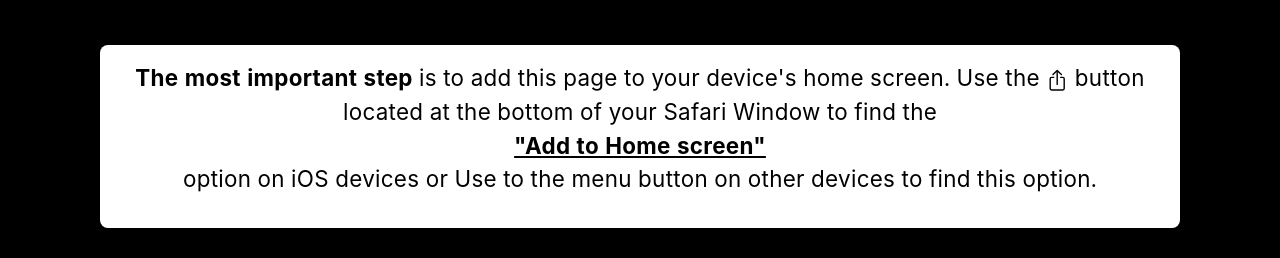
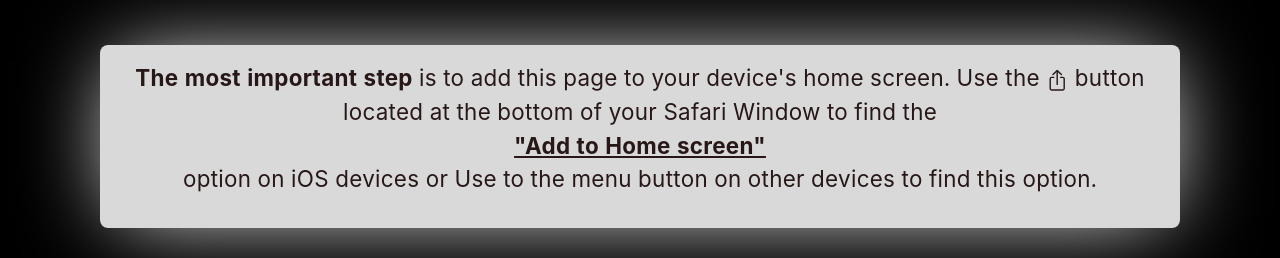
Before and after one commit to cs50victor/easiersave, a Gatsby site: page / in a window 1280 px wide. Shown: the part 694-952 px from the top of the page. Built offline with nearby package versions, Linux system fonts and the light colour scheme; Gatsby itself is replaced by a stand-in of ours.

Commit message:
finished mvp

```diff
--- a/src/styles/pages/_index.scss
+++ b/src/styles/pages/_index.scss
@@ -88,10 +88,10 @@
             font-size: 2.5rem;
         }
         .importantInfo{
-            box-shadow: 1px 2px 13px -5.5px #000000;
-            background-color: white;
-            color: black;
+            box-shadow: 1px 1px 90px -14.5px #ffffff;
+            color: rgb(39, 23, 23);
             border-radius: 0.5rem;
+            background-color: rgba(255,255,255,0.85);
             p{
                 font-size: 1.4rem;
             }
```
